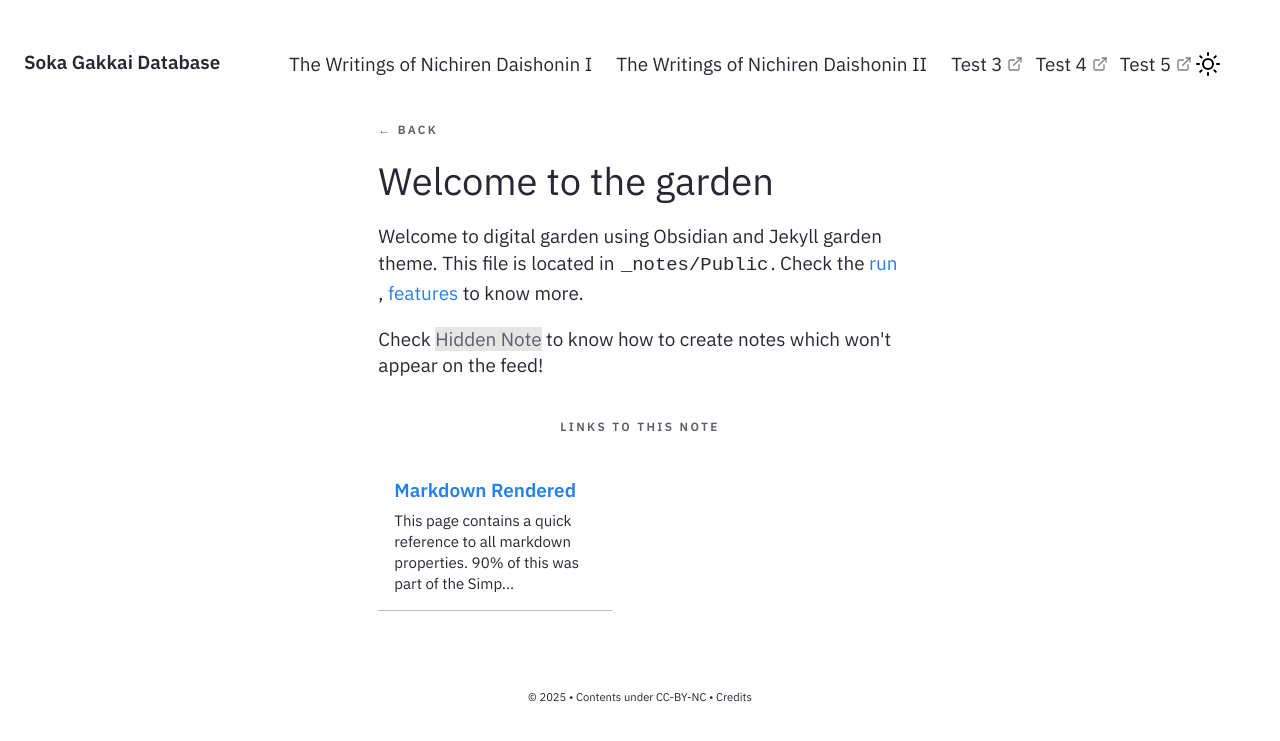
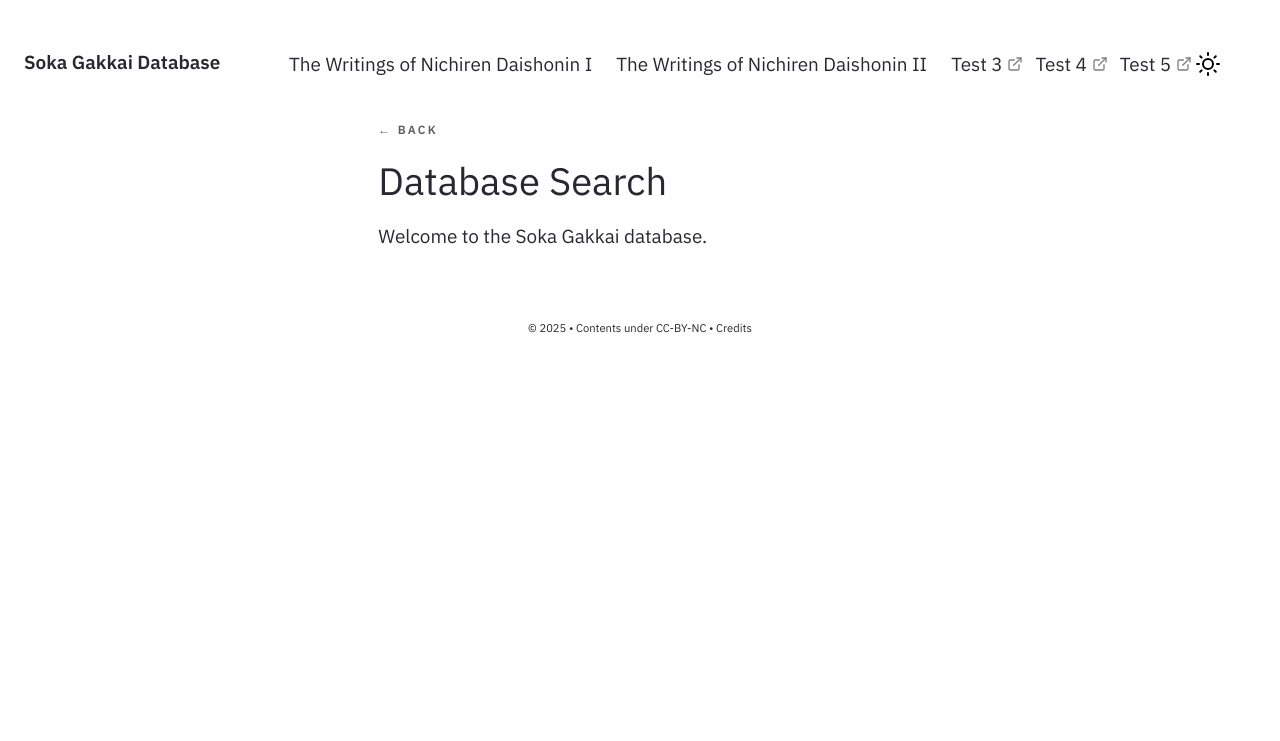
Before and after one commit to sokagakkaidatabase/sokagakkaidatabase.github.io, a Jekyll site: the page built from _notes/Public/Welcome to the garden.md, in a window 1280 px wide. Shown: the top 741 px of the page. Built offline with Jekyll 4.4.1, drawn with Linux system fonts in a browser that asks for light colours.

Commit message:
Update Welcome to the garden.md

```diff
--- a/_notes/Public/Welcome to the garden.md
+++ b/_notes/Public/Welcome to the garden.md
@@ -1,9 +1,7 @@
 ---
-title : Welcome to the garden
+title : Database Search
 feed: show
 date : 15-04-2021
 ---
 
-Welcome to digital garden using Obsidian and Jekyll garden theme. This file is located in `_notes/Public`. Check the <a href="{{'/post/run' | relative_url}}"> run </a>, <a href="{{'/post/features' | relative_url}}"> features </a> to know more.
-
-Check [[Hidden Note]] to know how to create notes which won't appear on the feed!
+Welcome to the Soka Gakkai database.
```
